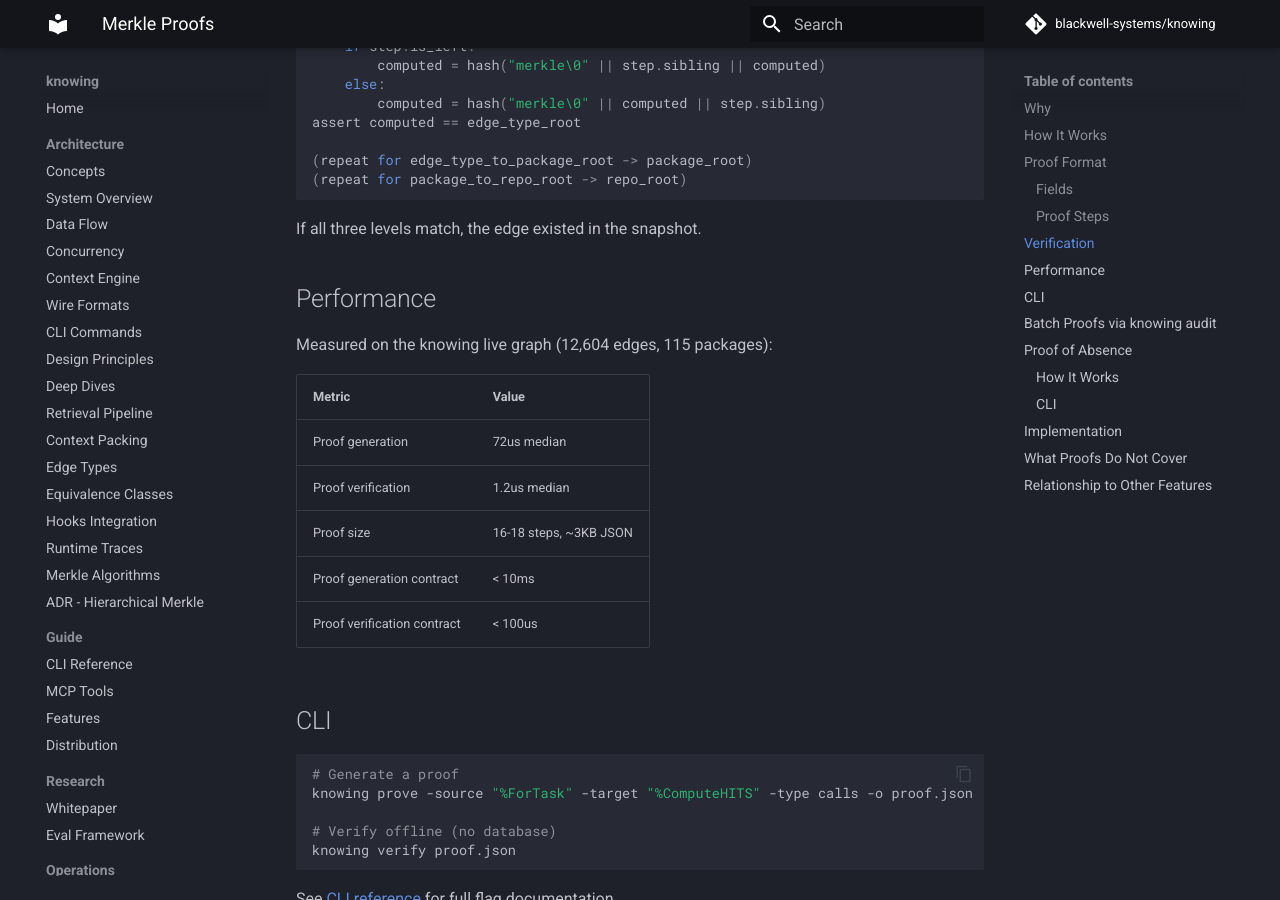
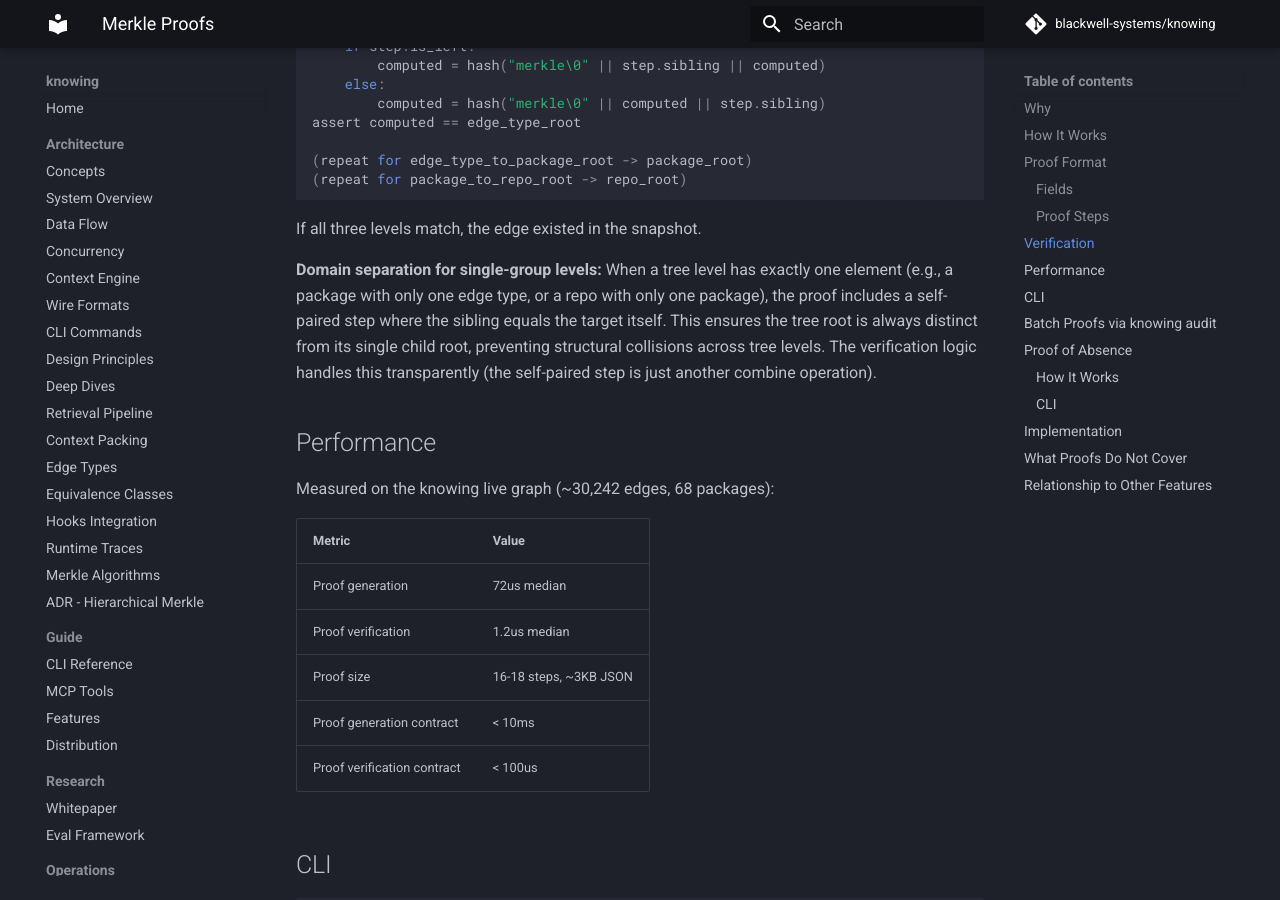
Before and after one commit to blackwell-systems/knowing, an MkDocs documentation site: the page built from docs/architecture/merkle-proofs.md, in a window 1280 px wide and 900 px high, scrolled down 2502 px. Built offline with MkDocs 1.6.1 and Material for MkDocs 9.7.7, drawn with Linux system fonts in a browser that asks for light colours; comment, search, counter and statistics services are not loaded.

Commit message:
docs: update merkle-proofs.md (edge counts, single-group domain separation note)

```diff
--- a/docs/architecture/merkle-proofs.md
+++ b/docs/architecture/merkle-proofs.md
@@ -100,9 +100,11 @@ assert computed == edge_type_root
 
 If all three levels match, the edge existed in the snapshot.
 
+**Domain separation for single-group levels:** When a tree level has exactly one element (e.g., a package with only one edge type, or a repo with only one package), the proof includes a self-paired step where the sibling equals the target itself. This ensures the tree root is always distinct from its single child root, preventing structural collisions across tree levels. The verification logic handles this transparently (the self-paired step is just another combine operation).
+
 ## Performance
 
-Measured on the knowing live graph (12,604 edges, 115 packages):
+Measured on the knowing live graph (~30,242 edges, 68 packages):
 
 | Metric | Value |
 |--------|-------|
```
